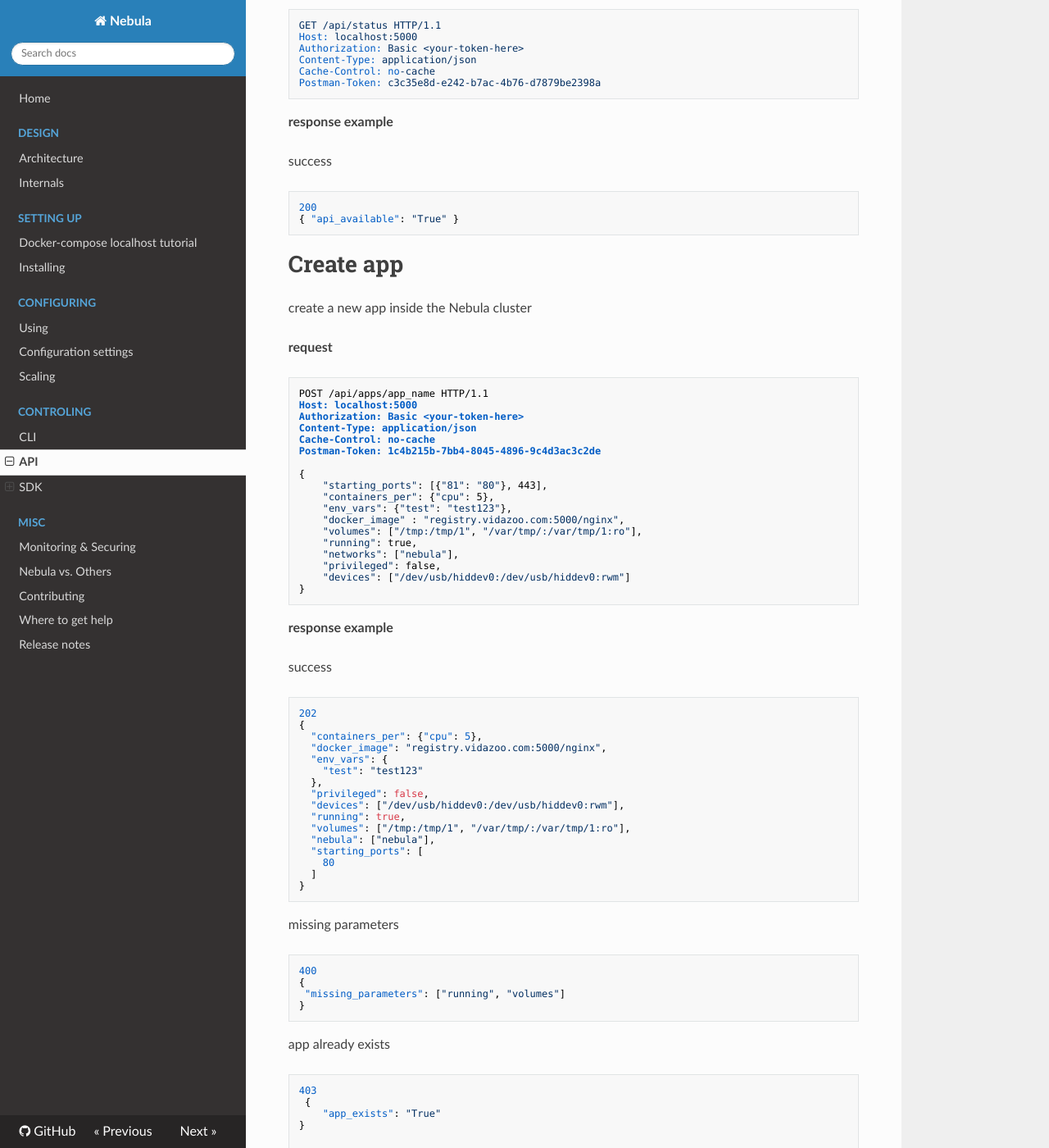
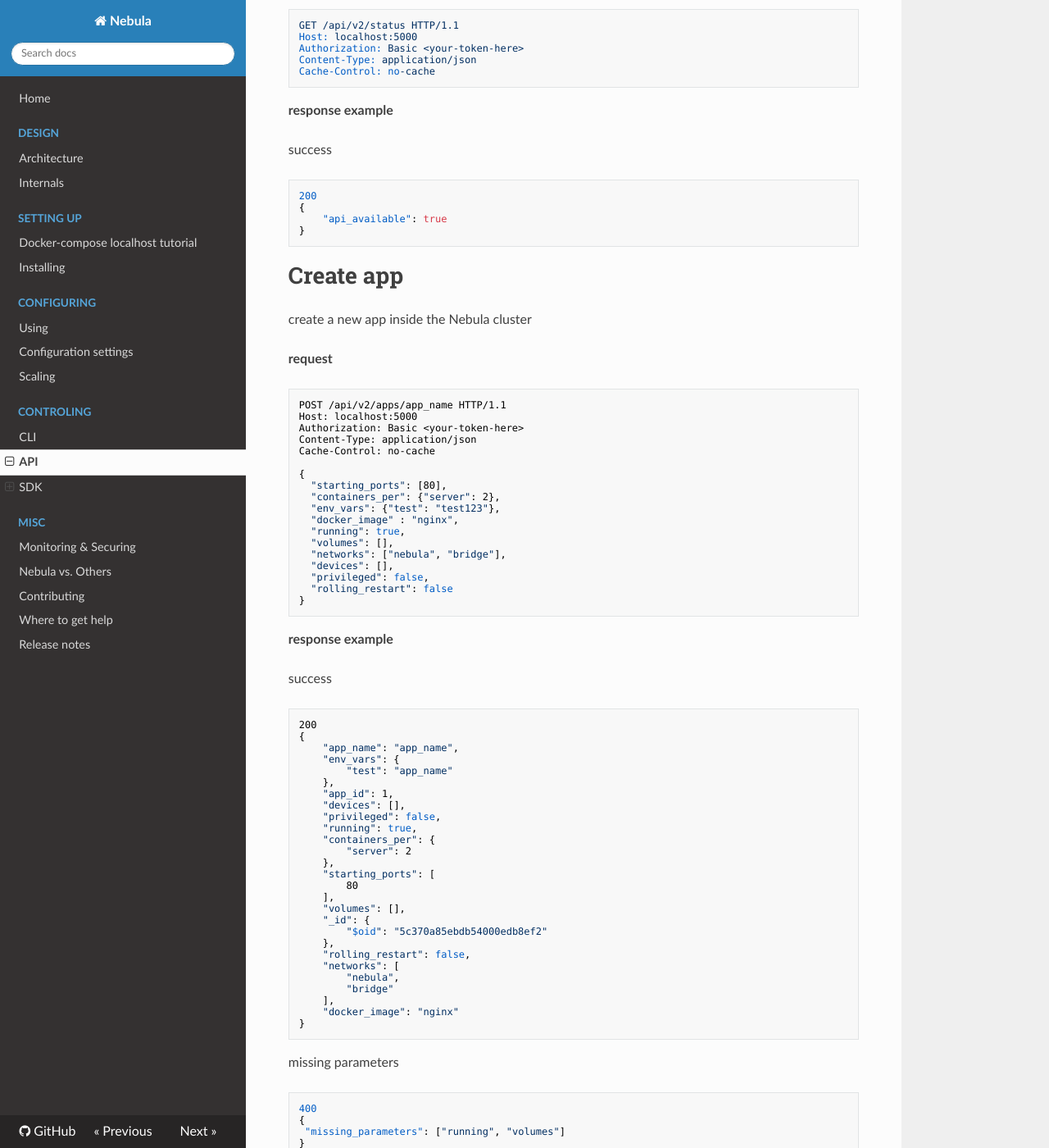
Before and after one commit to nebula-orchestrator/docs, an MkDocs documentation site: the page built from docs/api.md, in a window 1280 px wide and 1400 px high, scrolled down 245 px. Shown: the whole window at 82% size. Built offline with MkDocs 1.6.1, drawn with Linux system fonts in a browser that asks for light colours; nearby versions of some CDN libraries; old or Windows-style settings are respelled for this version of MkDocs; some of the changed text lies outside the part shown.

Commit message:
api work started

````diff
--- a/docs/api.md
+++ b/docs/api.md
@@ -4,12 +4,11 @@
  **request**
 
 ```
-GET /api/status HTTP/1.1
+GET /api/v2/status HTTP/1.1
 Host: localhost:5000
 Authorization: Basic <your-token-here>
 Content-Type: application/json
 Cache-Control: no-cache
-Postman-Token: c3c35e8d-e242-b7ac-4b76-d7879be2398a
 ```
 
  **response example**
@@ -17,7 +16,9 @@
 success
 ```
 200
-{ "api_available": "True" }
+{
+    "api_available": true
+}
 ```
 
 # Create app
@@ -26,23 +27,23 @@
  **request**
 
 ```
-POST /api/apps/app_name HTTP/1.1
+POST /api/v2/apps/app_name HTTP/1.1
 Host: localhost:5000
 Authorization: Basic <your-token-here>
 Content-Type: application/json
 Cache-Control: no-cache
-Postman-Token: 1c4b215b-7bb4-8045-4896-9c4d3ac3c2de
 
 {
-    "starting_ports": [{"81": "80"}, 443],
-    "containers_per": {"cpu": 5},
-    "env_vars": {"test": "test123"},
-    "docker_image" : "registry.vidazoo.com:5000/nginx",
-    "volumes": ["/tmp:/tmp/1", "/var/tmp/:/var/tmp/1:ro"],
-    "running": true,
-    "networks": ["nebula"],
-    "privileged": false,
-    "devices": ["/dev/usb/hiddev0:/dev/usb/hiddev0:rwm"]
+  "starting_ports": [80],
+  "containers_per": {"server": 2},
+  "env_vars": {"test": "test123"},
+  "docker_image" : "nginx",
+  "running": true,
+  "volumes": [],
+  "networks": ["nebula", "bridge"],
+  "devices": [],
+  "privileged": false,
+  "rolling_restart": false
 }
 ```
 
@@ -50,21 +51,32 @@
 
 success
 ```
-202
+200
 {
-  "containers_per": {"cpu": 5},
-  "docker_image": "registry.vidazoo.com:5000/nginx",
-  "env_vars": {
-    "test": "test123"
-  },
-  "privileged": false,
-  "devices": ["/dev/usb/hiddev0:/dev/usb/hiddev0:rwm"],
-  "running": true,
-  "volumes": ["/tmp:/tmp/1", "/var/tmp/:/var/tmp/1:ro"],
-  "nebula": ["nebula"],
-  "starting_ports": [
-    80
-  ]
+    "app_name": "app_name",
+    "env_vars": {
+        "test": "app_name"
+    },
+    "app_id": 1,
+    "devices": [],
+    "privileged": false,
+    "running": true,
+    "containers_per": {
+        "server": 2
+    },
+    "starting_ports": [
+        80
+    ],
+    "volumes": [],
+    "_id": {
+        "$oid": "5c370a85ebdb54000edb8ef2"
+    },
+    "rolling_restart": false,
+    "networks": [
+        "nebula",
+        "bridge"
+    ],
+    "docker_image": "nginx"
 }
 ```
 
@@ -80,7 +92,7 @@
 ```
 403
  {
-    "app_exists": "True"
+    "app_exists": true
 }
 
 ```
@@ -91,19 +103,18 @@
  **request**
 
 ```
-DELETE /api/apps/app_name HTTP/1.1
+DELETE /api/v2/apps/app_name HTTP/1.1
 Host: localhost:5000
 Authorization: Basic <your-token-here>
 Content-Type: application/json
 Cache-Control: no-cache
-Postman-Token: 40e88690-33da-de0a-2a1c-1b01459bab8e
 ```
 
  **response example**
 
 success:
 ```
-202
+200
  {}
 ```
 
@@ -111,7 +122,7 @@
 ```
 403
 {
-    "app_exists": "False"
+    "app_exists": false
 }
 ```
 
@@ -121,12 +132,11 @@
  **request**
 
 ```
-GET /api/apps HTTP/1.1
-Host: nebula-api-01.private02.aws.vidazoo.com
+GET /api/v2/apps HTTP/1.1
+Host: localhost:5000
 Authorization: Basic <your-token-here>
 Content-Type: application/json
 Cache-Control: no-cache
-Postman-Token: 9ed33e7a-ade5-8512-2faf-e8697d855af8
 ```
 
  **response example**
@@ -146,12 +156,11 @@
  **request**
 
 ```
-GET /api/apps/app_name HTTP/1.1
+GET /api/v2/apps/app_name HTTP/1.1
 Host: localhost:5000
 Authorization: Basic <your-token-here>
 Content-Type: application/json
 Cache-Control: no-cache
-Postman-Token: d67e1044-561e-cf39-a59a-93101102231e
 ```
 
  **response example**
@@ -176,7 +185,7 @@
   "_id": {
     "$oid": "57ebd2ed28447e1e09e72d6a"
   },
-  "docker_image": "registry.vidazoo.com:5000/httpd",
+  "docker_image": "httpd",
   "privileged": false,
   "devices": ["/dev/usb/hiddev0:/dev/usb/hiddev0:rwm"]
 }
@@ -188,12 +197,11 @@
  **request**
 
 ```
-POST /api/apps/app_name/stop HTTP/1.1
+POST /api/v2/apps/app_name/stop HTTP/1.1
 Host: localhost:5000
 Authorization: Basic <your-token-here>
 Content-Type: application/json
 Cache-Control: no-cache
-Postman-Token: 393100e2-fb29-3b02-fb66-b77388f810b1
 ```
 
  **response example**
@@ -219,7 +227,7 @@
   "_id": {
     "$oid": "57ebd2ed28447e1e09e72d6a"
   },
-  "docker_image": "registry.vidazoo.com:5000/httpd",
+  "docker_image": "httpd",
   "privileged": false,
   "devices": ["/dev/usb/hiddev0:/dev/usb/hiddev0:rwm"]
 }
@@ -231,12 +239,11 @@
  **request**
 
 ```
-POST /api/apps/app_name/start HTTP/1.1
+POST /api/v2/apps/app_name/start HTTP/1.1
 Host: localhost:5000
 Authorization: Basic <your-token-here>
 Content-Type: application/json
 Cache-Control: no-cache
-Postman-Token: 8be83768-3921-f4cd-a6cb-b4fcda6b7e32
 ```
 
  **response example**
@@ -262,7 +269,7 @@
   "_id": {
     "$oid": "57ebd2ed28447e1e09e72d6a"
   },
-  "docker_image": "registry.vidazoo.com:5000/httpd",
+  "docker_image": "httpd",
   "privileged": false,
   "devices": ["/dev/usb/hiddev0:/dev/usb/hiddev0:rwm"]
 }
@@ -274,12 +281,11 @@
  **request**
 
 ```
-POST /api/apps/app_name/restart HTTP/1.1
+POST /api/v2/apps/app_name/restart HTTP/1.1
 Host: localhost:5000
 Authorization: Basic <your-token-here>
 Content-Type: application/json
 Cache-Control: no-cache
-Postman-Token: fa2e1e6f-c0c9-0dc5-a323-00ed9503cf4e
 ```
 
  **response example**
@@ -305,7 +311,7 @@
   "_id": {
     "$oid": "57ebd2ed28447e1e09e72d6a"
   },
-  "docker_image": "registry.vidazoo.com:5000/httpd",
+  "docker_image": "httpd",
   "privileged": false,
   "devices": ["/dev/usb/hiddev0:/dev/usb/hiddev0:rwm"]
 }
@@ -317,12 +323,11 @@
  **request**
 
 ```
-POST /api/apps/app_name/roll HTTP/1.1
+POST /api/v2/apps/app_name/roll HTTP/1.1
 Host: localhost:5000
 Authorization: Basic <your-token-here>
 Content-Type: application/json
 Cache-Control: no-cache
-Postman-Token: fa2e1e6f-c0c9-0dc5-a323-00ed9503cf4e
 ```
 
  **response example**
@@ -348,7 +353,7 @@
   "_id": {
     "$oid": "57ebd2ed28447e1e09e72d6a"
   },
-  "docker_image": "registry.vidazoo.com:5000/httpd",
+  "docker_image": "httpd",
   "privileged": false,
   "devices": ["/dev/usb/hiddev0:/dev/usb/hiddev0:rwm"]
 }
@@ -360,12 +365,11 @@
  **request**
 
 ```
-POST /api/apps/app_name/prune HTTP/1.1
+POST /api/v2/apps/app_name/prune HTTP/1.1
 Host: localhost:5000
 Authorization: Basic <your-token-here>
 Content-Type: application/json
 Cache-Control: no-cache
-Postman-Token: fa2e1e6f-c0c9-0dc5-a323-00ed9503cf4e
 ```
 
  **response example**
@@ -391,7 +395,7 @@
   "_id": {
     "$oid": "57ebd2ed28447e1e09e72d6a"
   },
-  "docker_image": "registry.vidazoo.com:5000/httpd",
+  "docker_image": "httpd",
   "privileged": false,
   "devices": ["/dev/usb/hiddev0:/dev/usb/hiddev0:rwm"]
 }
@@ -403,19 +407,18 @@
  **request**
 
 ```
-POST /api/apps/app_name/update HTTP/1.1
+POST /api/v2/apps/app_name/update HTTP/1.1
 Host: localhost:5000
 Authorization: Basic <your-token-here>
 Content-Type: application/json
 Cache-Control: no-cache
-Postman-Token: 9cd8b55e-2512-07fc-9cf1-15fc5c562635
 
 {
     "starting_ports": [80, 443, 5555],
     "containers_per": {"cpu": 5},
     "env_vars": {"test": "blabla123", "test3t2t32": "tesg4ehgee"},
     "volumes": ["/tmp:/tmp/1", "/var/tmp/:/var/tmp/1:ro"],
-    "docker_image" : "registry.vidazoo.com:5000/httpd",
+    "docker_image" : "httpd",
     "running": true,
     "networks": ["nebula]
     "privileged": false,
@@ -446,7 +449,7 @@
   "_id": {
     "$oid": "57ebd2ed28447e1e09e72d6a"
   },
-  "docker_image": "registry.vidazoo.com:5000/httpd",
+  "docker_image": "httpd",
   "privileged": false,
   "devices": ["/dev/usb/hiddev0:/dev/usb/hiddev0:rwm"]
 }
@@ -466,12 +469,11 @@
  **request**
 
 ```
-PUT /api/apps/app_name/update HTTP/1.1
+PUT /api/v2/apps/app_name/update HTTP/1.1
 Host: localhost:5000
 Authorization: Basic <your-token-here>
 Content-Type: application/json
 Cache-Control: no-cache
-Postman-Token: 9cd8b55e-2512-07fc-9cf1-15fc5c562635
 
 {
     "starting_ports": [80, 443, 6666],
@@ -503,7 +505,7 @@
   "_id": {
     "$oid": "57ebd2ed28447e1e09e72d6a"
   },
-  "docker_image": "registry.vidazoo.com:5000/httpd",
+  "docker_image": "httpd",
   "privileged": false,
   "devices": ["/dev/usb/hiddev0:/dev/usb/hiddev0:rwm"]
 }
````
